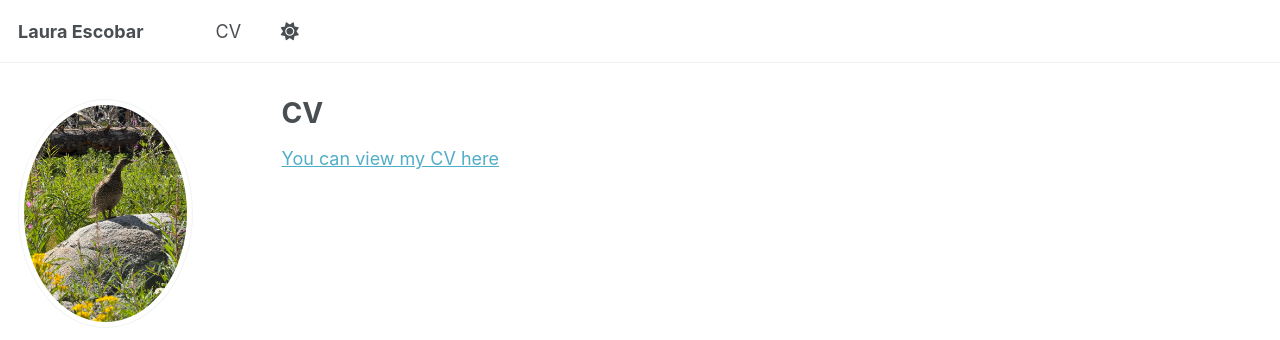
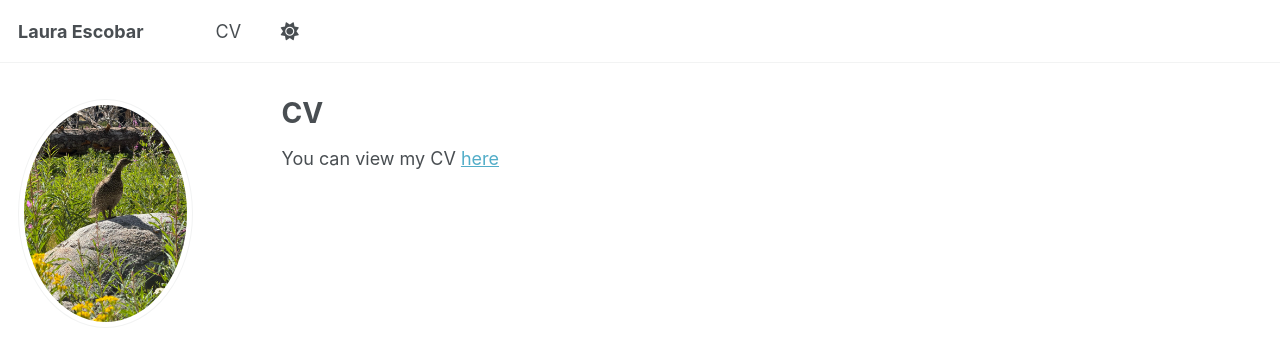
Before and after one commit to laura-escobar-s/laura-escobar-s.github.io, a Jekyll site: the page built from _pages/cv.md, in a window 1280 px wide. Shown: the top 340 px of the page. Built offline with Jekyll 4.4.1, drawn with Linux system fonts in a browser that asks for light colours; a script that is not in the unit is left out.

Commit message:
Update cv.md

```diff
--- a/_pages/cv.md
+++ b/_pages/cv.md
@@ -8,4 +8,4 @@ redirect_from:
 ---
 
 {% include base_path %}
-[You can view my CV here](https://laura-escobar-s.github.io/files/CV%20Laura%20Escobar%20Sept%202025.pdf)
+You can view my CV [here](https://laura-escobar-s.github.io/files/CV%20Laura%20Escobar%20Sept%202025.pdf)
```
